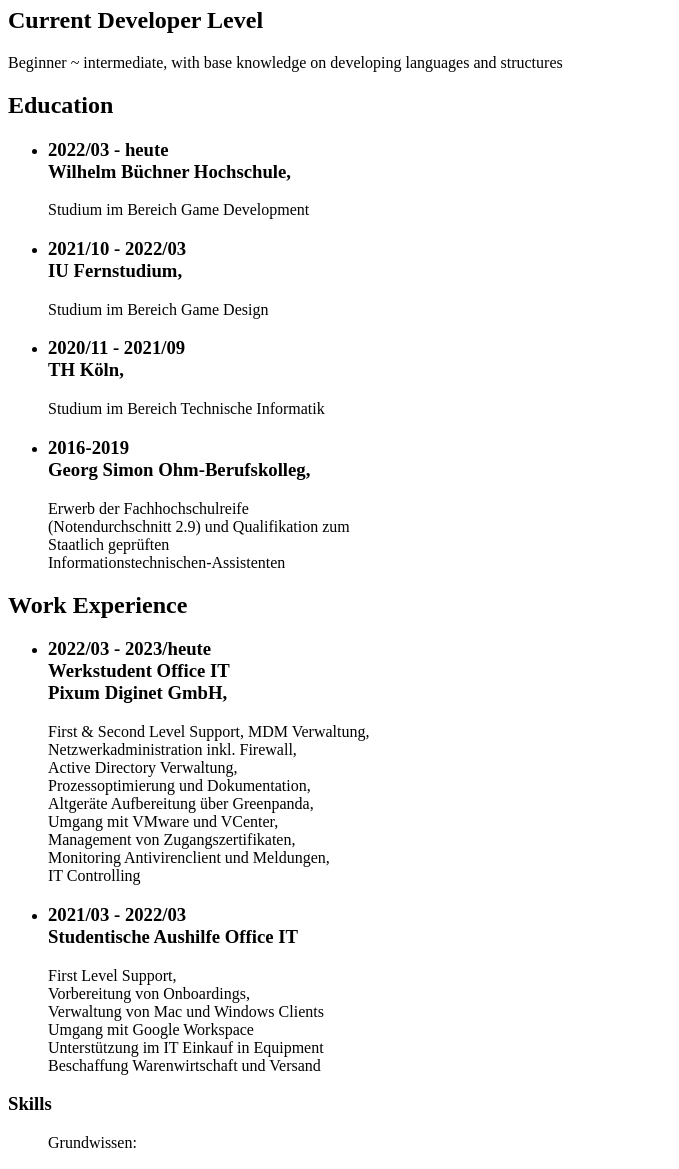
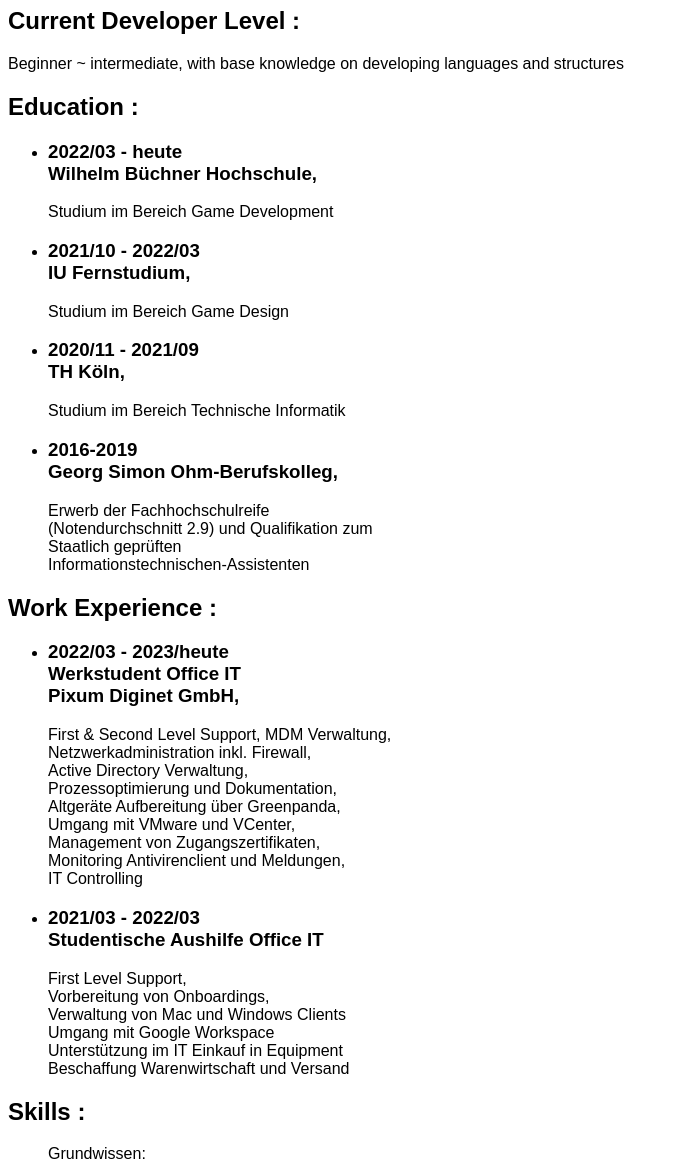
Before and after one commit to AltairsEgo/My-HMTL-Resume, a plain HTML site: page index.html in a window 1280 px wide. Shown: the part 73-1242 px from the top of the page, without its empty margins (0-679 px from the left). Drawn offline with Linux system fonts and the light colour scheme.

Commit message:
Add files via upload

```diff
--- a/index.html
+++ b/index.html
@@ -4,17 +4,18 @@
 <head>
     <meta charset="UTF-8">
     <title>My Resume</title>
+
 </head>
 
-<body>
+<body style="font-family: Arial, Helvetica, sans-serif;">
     <!-- Headline -->
     <h1>Justin Seifert's online Resume</h1>
     <!-- Objective Statement -->
-    <h2>Current Developer Level</h2>
+    <h2>Current Developer Level :</h2>
     <p>Beginner ~ intermediate, with base knowledge on developing languages and structures</p>
     <!-- Education -->
     <h2>
-        Education
+        Education :
     </h2>
     <ul>
         <li>
@@ -55,7 +56,10 @@
             </p>
         </li>
     </ul>
-    <h2>Work Experience</h2>
+    <!-- List of past Workplaces -->
+    <h2>
+        Work Experience :
+    </h2>
     <ul>
         <li>
             <h3>
@@ -90,7 +94,8 @@
             </p>
         </li>
     </ul>
-    <h3>Skills</h3>
+<!-- List of Skills -->
+<h2>Skills : </h2>
     <ul>
         <p>
             Grundwissen:
@@ -118,6 +123,7 @@
             Java
         </li>
     </ul>
+<!-- Picture of myself -->
     <img src="./assets/images/Bewerbungsfoto_Seifert_Justin.jpeg" height="250">
     <ul>
         <li>
@@ -126,6 +132,7 @@
         <li>
             <a href="./public/hobbies.html">My Hobbies</a>
         </li>
+<!-- Copyright Disclaimer as a footer -->
         <footer>
             <p>
                 Copyright © Justin Seifert. All Rights Reserved
```
Also changed, not shown: public/contact.html (+1 -1 lines), public/hobbies.html (+1 -1 lines).
